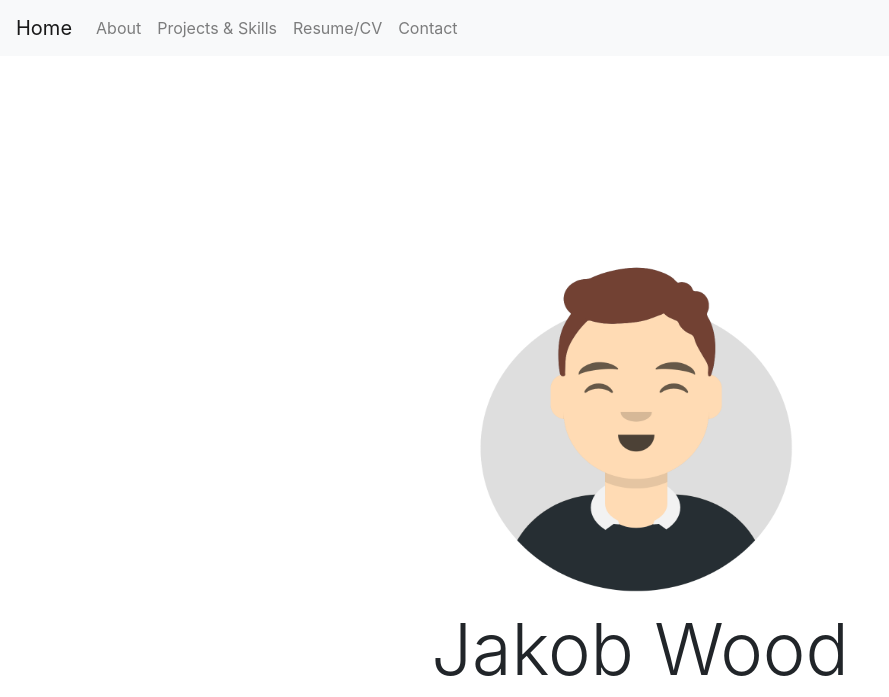
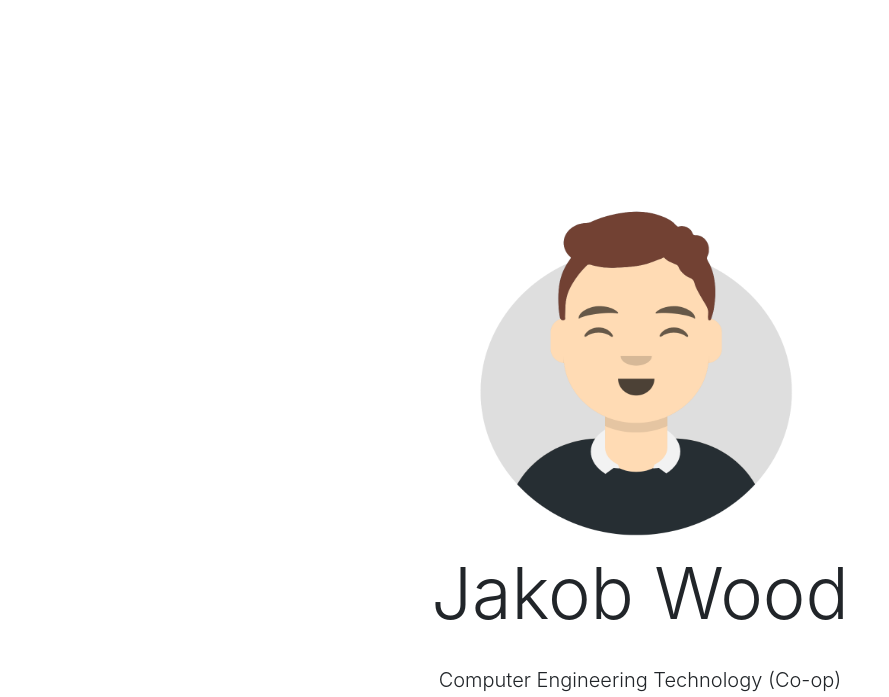
Before and after one commit to jakestevenwood/jakestevenwood.github.io, a plain HTML site: page index.html in a window 1280 px wide. Shown: the top 697 px of the page, without its empty margins (0-889 px from the left). Drawn offline with nearby package versions, Linux system fonts and the light colour scheme.

Commit message:
removed nav header

```diff
--- a/index.html
+++ b/index.html
@@ -46,7 +46,7 @@
     <script src="functions.js"></script>
 
     <!-- HEADER -->
-    <header class="bg-light">
+    <!-- <header class="bg-light">
       <nav class="navbar navbar-expand-lg navbar-light bg-light">
         <a class="navbar-brand" href="#">Home</a>
         <button
@@ -78,7 +78,7 @@
           </ul>
         </div>
       </nav>
-    </header>
+    </header> -->
 
     <!-- HOME CONTENT -->
     <div id="home-title">
```
